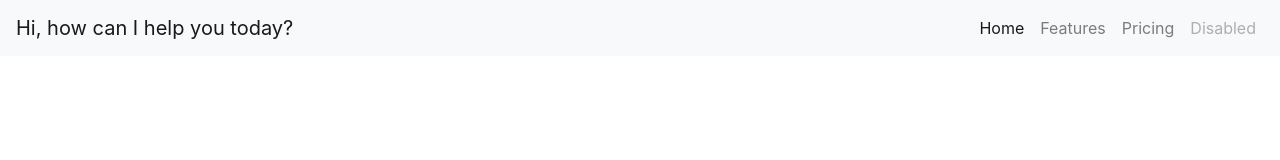
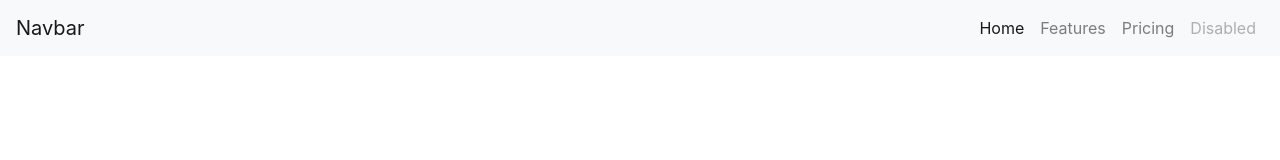
Before and after one commit to akshayka99/MyFirstWebsite, a plain HTML site: page index.html in a window 1280 px wide. Drawn offline with nearby package versions, Linux system fonts and the light colour scheme.

Commit message:
Update index.html

```diff
--- a/index.html
+++ b/index.html
@@ -1,7 +1,7 @@
 <!DOCTYPE html>
 <html lang="en">
 <head>
-  <title>My First  Bootstrap Enabled Website</title>
+  <title>My First Bootstrap Enabled Website</title>
   <meta charset="utf-8">
   <meta name="viewport" content="width=device-width, initial-scale=1">
   <script src="https://ajax.googleapis.com/ajax/libs/jquery/3.5.1/jquery.min.js"></script>
@@ -11,7 +11,7 @@
 </head>
 <body>
     <nav class="navbar navbar-expand-lg navbar-light bg-light">
-        <a class="navbar-brand" href="#">Hi, how can I help you today?</a>
+        <a class="navbar-brand" href="#">Navbar</a>
         <button class="navbar-toggler" type="button" data-toggle="collapse" data-target="#navbarNav" aria-controls="navbarNav" aria-expanded="false" aria-label="Toggle navigation">
           <span class="navbar-toggler-icon"></span>
         </button>
```
